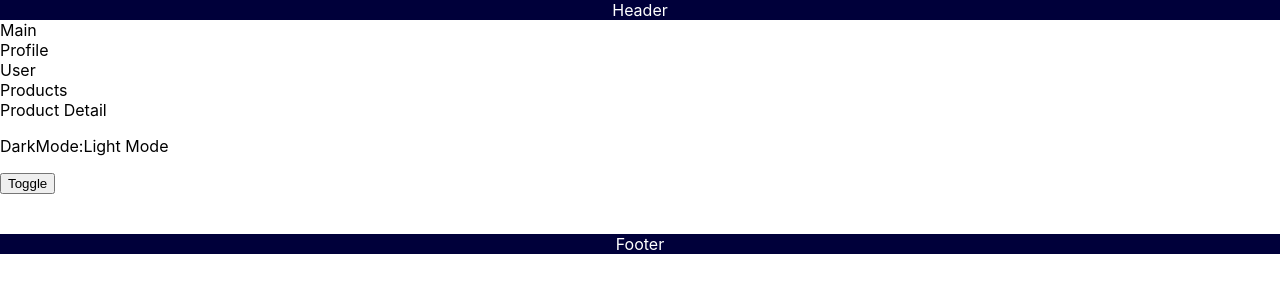
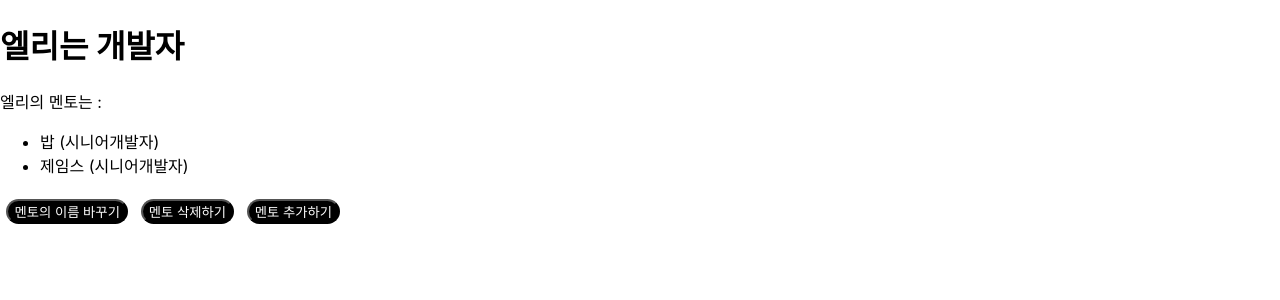
Before and after one commit to lhpark114/react-deepdive, a React (Vite) app: page / in a window 1280 px wide. Shown: the top 300 px of the page. Built offline with nearby package versions, Linux system fonts and the light colour scheme.

Commit message:
AppMentorsButton

```diff
--- /dev/null
+++ b/src/AppMentorsButton.jsx
@@ -0,0 +1,75 @@
+import React, { useReducer } from 'react';
+import personReducer from './reducer/person-reducer';
+export default function AppMentor() {
+  // const [person, setPerson] = useState(initialPerson);
+  const [person, dispatch] = useReducer(personReducer, initialPerson);
+
+  const handleUpdate = () => {
+    const prev = prompt(`누구의 이름을 바꾸고 싶은가요?`);
+    const current = prompt(`이름을 무엇으로 바꾸고 싶은가요?`);
+    dispatch({type:'updated', prev, current});
+  };
+
+  const handleAdd = () => {
+    const name = prompt(`멘토의 이름은?`);
+    const title = prompt(`멘토의 직함은?`);
+    dispatch({type:'added', name, title});
+    };
+
+  const handleDelete = () => {
+    const name = prompt(`누구를 삭제하고 싶은가요?`);
+    dispatch({type:'deleted', name });
+    }
+
+  return (
+    <div>
+      <h1>
+        {person.name}는 {person.title}
+      </h1>
+      <p> {person.name}의 멘토는 : </p>
+      <ul>
+        {person.mentors.map((mentor, index) => (
+          <li key={index}>
+            {mentor.name} ({mentor.title})
+          </li>
+        ))}
+      </ul>
+      <Button text='멘토의 이름 바꾸기' onClick={handleUpdate}/>
+      <Button text='멘토 삭제하기' onClick={handleDelete} />
+      <Button text='멘토 추가하기' onClick={handleAdd}/>
+    </div>
+  );
+}
+
+function Button({ text, onClick }) {
+  console.log('Button', text, 're-rendering 😜');
+  return (
+    <button
+      onClick={onClick}
+      style={{
+        backgroundColor: 'black',
+        color: 'white',
+        borderRadius: '20px',
+        margin: '0.4rem',
+      }}
+    >
+      {text}
+    </button>
+  );
+}
+
+
+const initialPerson = {
+    name: '엘리',
+    title: '개발자',
+    mentors: [
+      {
+      name: '밥',
+      title: '시니어개발자',
+      },
+      {
+      name: '제임스',
+      title: '시니어개발자',
+      },
+   ],
+  }
--- a/src/index.jsx
+++ b/src/index.jsx
@@ -2,11 +2,11 @@
 import ReactDOM from 'react-dom/client';
 import './index.css';
 import reportWebVitals from './reportWebVitals';
-import AppTheme from './AppTheme';
+import AppMentorsButton from './AppMentorsButton';
 
 const root = ReactDOM.createRoot(document.getElementById('root'));
 root.render(
   <React.StrictMode>
-    <AppTheme />
+    <AppMentorsButton />
   </React.StrictMode>
 );
```
